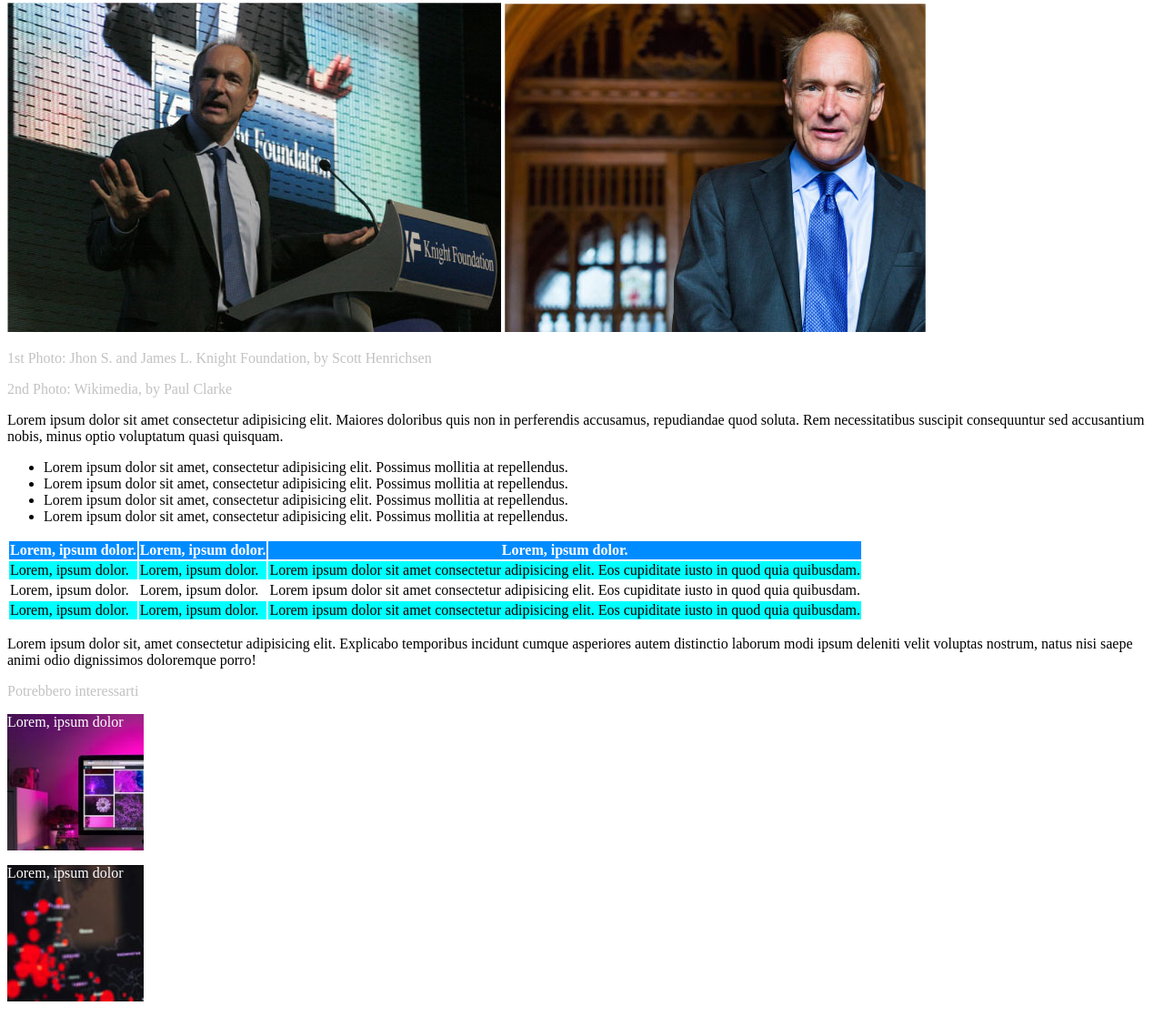
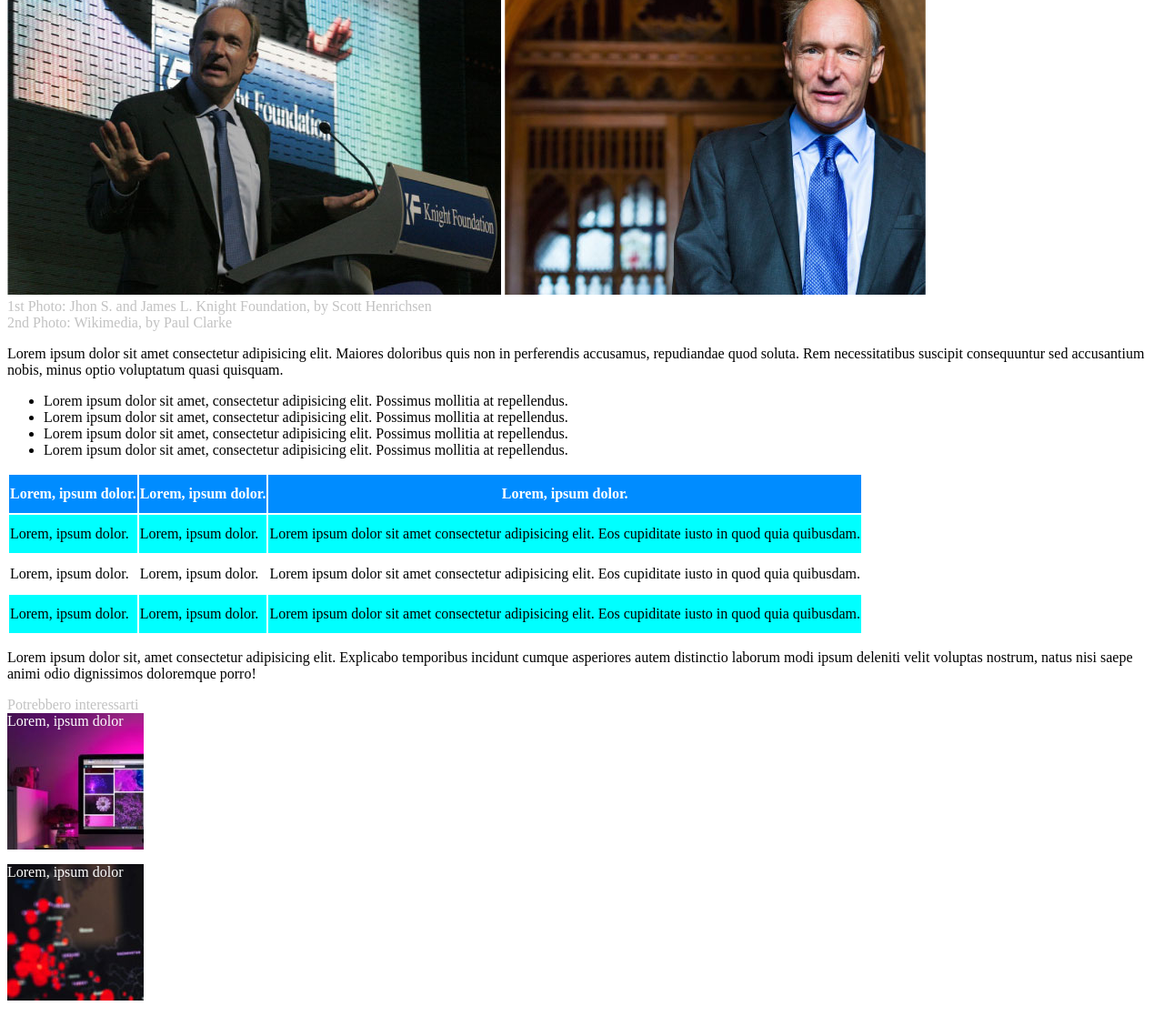
Before and after one commit to AVenturi98/html-css-booleaner, a plain HTML site: page index.html in a window 1280 px wide. Shown: the part 282-1399 px from the top of the page at 91% size. Drawn offline with Linux system fonts and the light colour scheme.

Commit message:
html-css-booleaner

```diff
--- a/css/style.css
+++ b/css/style.css
@@ -15,19 +15,32 @@ header{
 
 h1{
     font-size: 30px;
+    margin-bottom: 0;
 }
 
-.text_h1, .intex{
+.intex{
+    margin-top: 0;
+}
+
+.int-img{
+    margin-bottom: 0;
+}
+
+.text_h1, .intex, .intex_img{
     color: rgba(59, 59, 59, 0.308);
 }
 
-b{
+strong{
     color: rgb(0, 174, 255);
 }
 
 thead{
     background-color: rgb(0, 140, 255);
     color: white;
+}
+
+.space{
+    height: 40px;
 }
 
 .row{
@@ -46,6 +59,7 @@ thead{
 
 .img_foot1{
     background-image: url(../img/monitor.jpg);
+    margin: 0;
 }
 
 .img_foot2{
--- a/index.html
+++ b/index.html
@@ -19,13 +19,15 @@
         <section>
             <div>
                 <h1>Internet deve essere al servzio del "bene pubblico": il manifesto di Tim Berners-Lee</h1>
-                <p class="intex text_h1">Scritto da <b>The Booleaner</b></p>
-                <p class="intex text_h1">il 16/09/2024</p>
+                <p class="intex">Scritto da <strong>The Booleaner</strong> <br>
+                    il 16/9/2024
+
+                </p>
             </div>
             <div>
                 <img src="./img/tim-1.jpg" alt="">
                 <img src="./img/tim-2.jpg" alt="">
-                <p class="intex">1st Photo: Jhon S. and James L. Knight Foundation, by Scott Henrichsen</p>
+                <p class="intex int-img">1st Photo: Jhon S. and James L. Knight Foundation, by Scott Henrichsen</p>
                 <p class="intex">2nd Photo: Wikimedia, by Paul Clarke</p>
             </div>
         </section>
@@ -50,26 +52,26 @@
             <table>
                 <thead>
                     <tr>
-                        <th>Lorem, ipsum dolor.</th>
-                        <th>Lorem, ipsum dolor.</th>
-                        <th>Lorem, ipsum dolor.</th>
+                        <th class="space">Lorem, ipsum dolor.</th>
+                        <th class="space">Lorem, ipsum dolor.</th>
+                        <th class="space">Lorem, ipsum dolor.</th>
                     </tr>
                 </thead>
                 <tbody>
                     <tr class="row">
-                        <td>Lorem, ipsum dolor.</td>
-                        <td>Lorem, ipsum dolor.</td>
-                        <td>Lorem ipsum dolor sit amet consectetur adipisicing elit. Eos cupiditate iusto in quod quia quibusdam.</td>
+                        <td class="space">Lorem, ipsum dolor.</td>
+                        <td class="space">Lorem, ipsum dolor.</td>
+                        <td class="space">Lorem ipsum dolor sit amet consectetur adipisicing elit. Eos cupiditate iusto in quod quia quibusdam.</td>
                     </tr>
                     <tr>
-                        <td class="centre_row">Lorem, ipsum dolor.</td>
-                        <td>Lorem, ipsum dolor.</td>
-                        <td>Lorem ipsum dolor sit amet consectetur adipisicing elit. Eos cupiditate iusto in quod quia quibusdam.</td>
+                        <td class="sapce centre_row">Lorem, ipsum dolor.</td>
+                        <td class="space">Lorem, ipsum dolor.</td>
+                        <td class="space">Lorem ipsum dolor sit amet consectetur adipisicing elit. Eos cupiditate iusto in quod quia quibusdam.</td>
                     </tr>
                     <tr class="row">
-                        <td>Lorem, ipsum dolor.</td>
-                        <td>Lorem, ipsum dolor.</td>
-                        <td>Lorem ipsum dolor sit amet consectetur adipisicing elit. Eos cupiditate iusto in quod quia quibusdam.</td>
+                        <td class="space">Lorem, ipsum dolor.</td>
+                        <td class="space">Lorem, ipsum dolor.</td>
+                        <td class="space">Lorem ipsum dolor sit amet consectetur adipisicing elit. Eos cupiditate iusto in quod quia quibusdam.</td>
                     </tr>
                 </tbody>
             </table>
@@ -84,7 +86,7 @@
 
     <!-- immagini -->
     <footer>
-        <p class="intex">Potrebbero interessarti</p>
+        <p class="int-img intex">Potrebbero interessarti</p>
         <p class="back img_foot1">Lorem, ipsum dolor</p>
         <p class="back img_foot2">Lorem, ipsum dolor</p>
 
```
